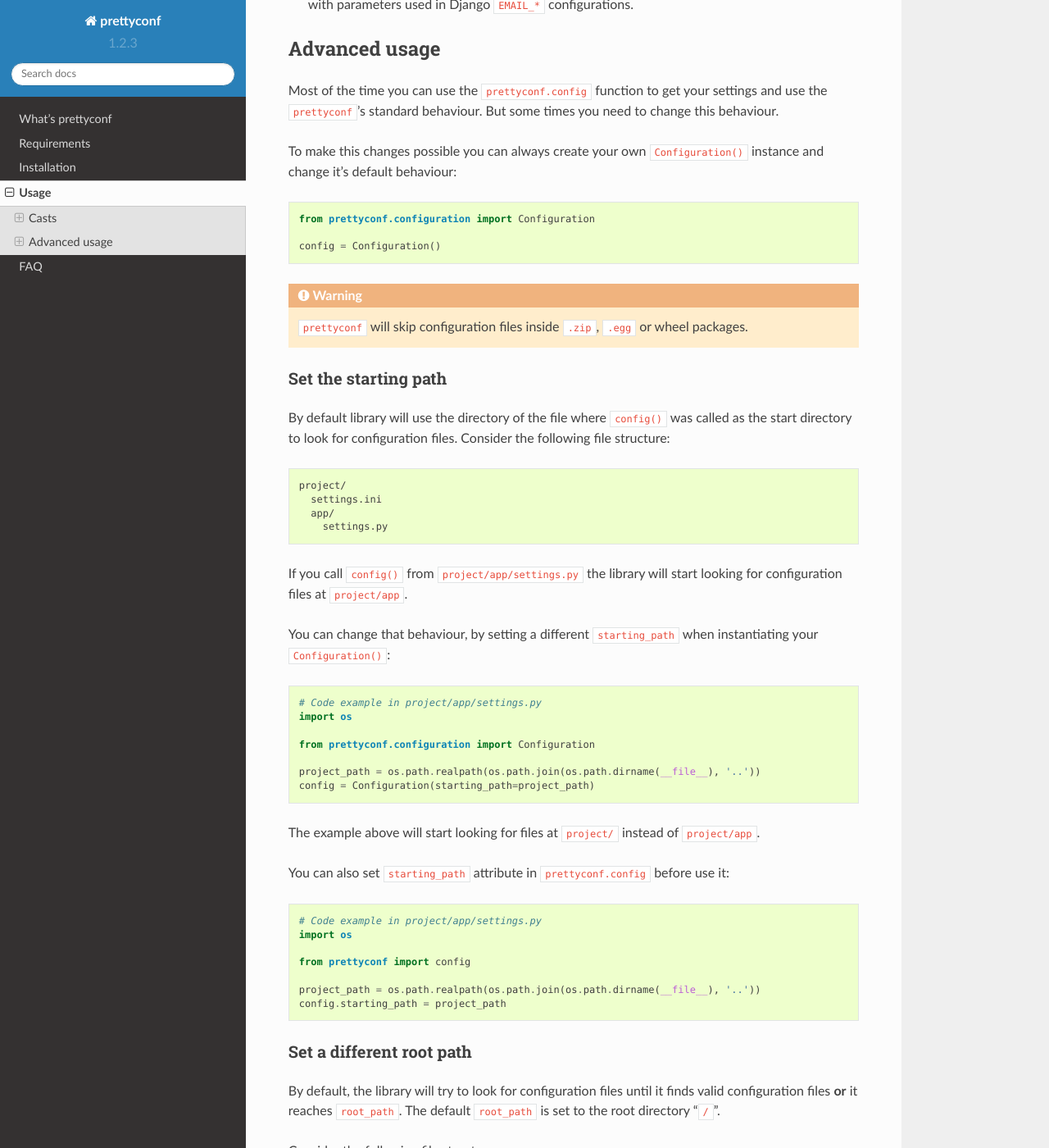
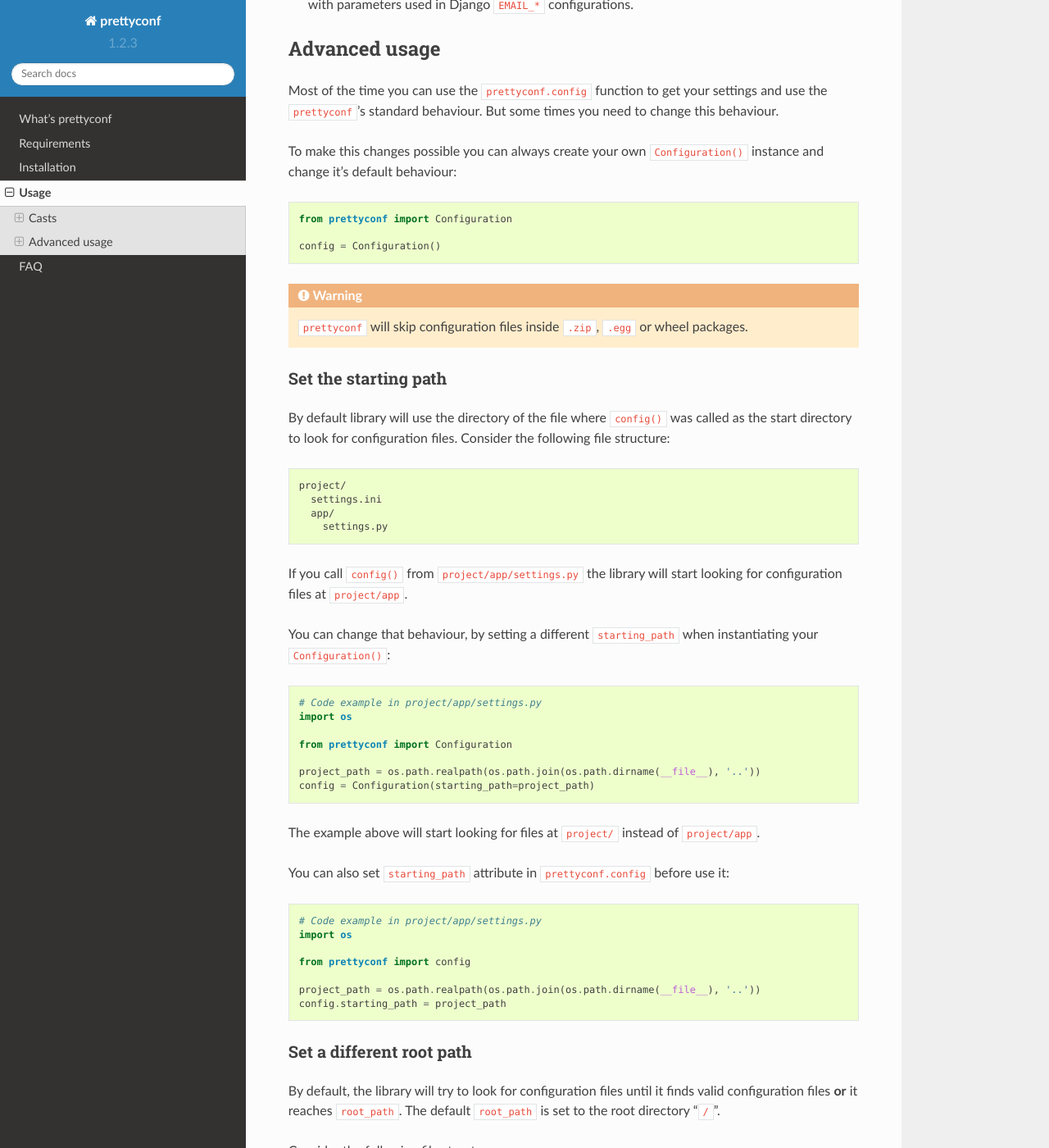
Before and after one commit to osantana/prettyconf, a Sphinx documentation site: the page built from docs/source/usage.rst, in a window 1280 px wide and 1400 px high, scrolled down 1716 px. Shown: the whole window at 82% size. Built offline with Sphinx 7.4.7 and the Read the Docs theme 2.0.0, drawn with Linux system fonts in a browser that asks for light colours; some of the changed text lies outside the part shown.

Commit message:
Simpler import

```diff
--- a/docs/source/usage.rst
+++ b/docs/source/usage.rst
@@ -100,7 +100,7 @@
 
 .. code-block:: python
 
-    from prettyconf.configuration import Configuration
+    from prettyconf import Configuration
 
     config = Configuration()
 
@@ -133,7 +133,7 @@
     # Code example in project/app/settings.py
     import os
 
-    from prettyconf.configuration import Configuration
+    from prettyconf import Configuration
 
     project_path = os.path.realpath(os.path.join(os.path.dirname(__file__), '..'))
     config = Configuration(starting_path=project_path)
@@ -178,7 +178,7 @@
     # Code example in project/app/settings.py
     import os
 
-    from prettyconf.configuration import Configuration
+    from prettyconf import Configuration
 
     project_path = os.path.realpath(os.path.join(app_path), '..'))
     config = Configuration(root_path=project_path)
```
